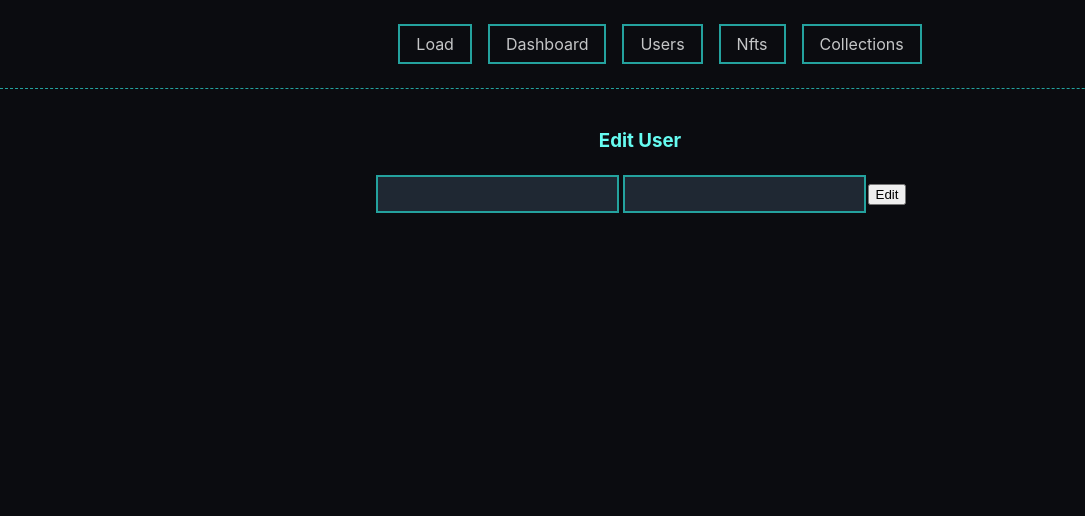
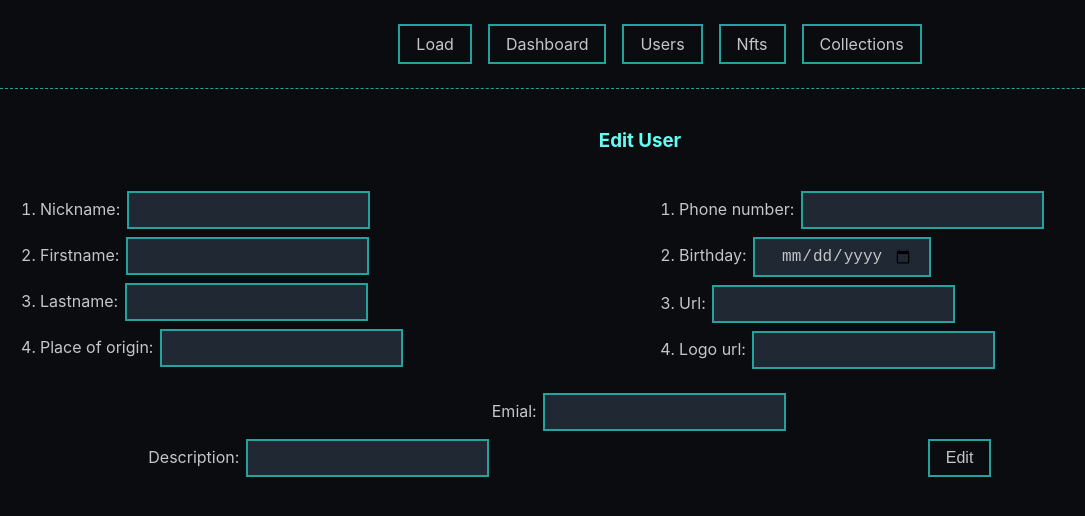
Before and after one commit to Azalurg-Uni-Projects/Frontend-React-Project, a React (Create React App) app in the folder Projekt/frontend/: page /users/edit/1 in a window 1280 px wide. Shown: the top 516 px of the page, without its empty margins (0-1085 px from the left). Built offline with nearby package versions, Linux system fonts and the light colour scheme; what redux-api-middleware would draw is missing.

Commit message:
Create NFT

```diff
--- a/Projekt/frontend/src/ui/nfts/NftCreate.js
+++ b/Projekt/frontend/src/ui/nfts/NftCreate.js
@@ -1,12 +1,15 @@
-import { Field, Form, Formik } from 'formik';
+import { Field, Form, Formik, ErrorMessage } from 'formik';
 import { connect } from 'react-redux';
 import { createNft } from '../../ducks/nfts/operations';
+import { withRouter } from "react-router";
+import { nftSchema } from './NftSchema';
 
 // Dodać historię i walidację danych
-const NftCreate = ({ createNft }, props) => {
+const NftCreate = ({ createNft, history }, props) => {
 
     const handleSubmit = (values) => {
         createNft(values);
+        history.push('/nft')
     }
 
     return (
@@ -20,18 +23,50 @@ const NftCreate = ({ createNft }, props) => {
                     image_url: "",
                     url: "",
                     description: ""
-
                 }}
                 onSubmit={(values) => handleSubmit(values)}
-                enableReinitialize={true}>
-                    <Form>
-                        <Field name="name" />
-                        <Field name="nftname" />
-                        <button type="submit">
-                            Create
-                        </button>
-                    </Form>
-                </Formik>
+                enableReinitialize={true}
+                validationSchema={nftSchema}>
+                <Form className="Input">
+                    <ol className="Left">
+                        <li>
+                            <label htmlFor="title">Nickname: </label>
+                            <Field name="title" type="text" id="title"/>
+                            <ErrorMessage name="title" component="p" className='Delete'/>
+                        </li>
+                        <li>
+                            <label htmlFor="price">Nickname: </label>
+                            <Field name="price" type="text" id="price"/>
+                            <ErrorMessage name="price" component="p" className='Delete'/>
+                        </li>
+                        <li>
+                            <label htmlFor="currency">Nickname: </label>
+                            <Field name="currency" type="text" id="currency"/>
+                            <ErrorMessage name="currency" component="p" className='Delete'/>
+                        </li>
+                    </ol>
+                    <ol className="Right">
+                        <li>
+                            <label htmlFor="image_url">Nickname: </label>
+                            <Field name="image_url" type="text" id="image_url"/>
+                            <ErrorMessage name="image_url" component="p" className='Delete'/>
+                        </li>
+                        <li>
+                            <label htmlFor="url">Nickname: </label>
+                            <Field name="url" type="text" id="url"/>
+                            <ErrorMessage name="url" component="p" className='Delete'/>
+                        </li>
+                        <li>
+                            <label htmlFor="description">Nickname: </label>
+                            <Field name="description" type="text" id="description"/>
+                            <ErrorMessage name="description" component="p" className='Delete'/>
+                        </li>
+                    </ol>
+                    <div className="Submit">
+                        <button type="submit" className="Btn">Create</button>
+                    </div>
+                </Form>
+            </Formik>
         </div>
     )
 }
@@ -45,4 +80,4 @@ const mapDispatchToProps = ({
 });
 
 
-export default connect(mapStateToProps, mapDispatchToProps)(NftCreate);
+export default withRouter(connect(mapStateToProps, mapDispatchToProps)(NftCreate));
--- /dev/null
+++ b/Projekt/frontend/src/ui/nfts/NftSchema.js
@@ -0,0 +1,10 @@
+import * as Yup from 'yup';
+
+export const nftSchema = Yup.object().shape({
+    title: Yup.string().required(),
+    price: Yup.number().required().positive(),
+    currency: Yup.string().required(),
+    url: Yup.string().url(),
+    image_url: Yup.string().url().required(),
+    description: Yup.string()
+})
--- a/Projekt/frontend/src/ui/users/UserCreate.js
+++ b/Projekt/frontend/src/ui/users/UserCreate.js
@@ -8,7 +8,6 @@ import { userSchema } from './UserSchema';
 const UserCreate = ({ createUser, history }, props) => {
 
     const handleSubmit = (values) => {
-        console.log(values);
         createUser(values);
         history.push('/users')
     }
@@ -79,9 +78,9 @@ const UserCreate = ({ createUser, history }, props) => {
                         </li>
                     </ol>
                     <div className="Email">
-                        <label htmlFor="emial">Emial: </label>
-                        <Field name="emial" type="text" id="emial"/>
-                        <ErrorMessage name="emial" component="p" className='Delete'/>
+                        <label htmlFor="email">Email: </label>
+                        <Field name="email" type="text" id="email"/>
+                        <ErrorMessage name="email" component="p" className='Delete'/>
                     </div>
                     <div className="Description">
                         <label htmlFor="description">Description: </label>
--- a/Projekt/frontend/src/ui/users/UserEdit.js
+++ b/Projekt/frontend/src/ui/users/UserEdit.js
@@ -1,47 +1,98 @@
-import { Field, Form, Formik } from 'formik';
+import { Field, Form, Formik, ErrorMessage } from 'formik';
 import { connect } from 'react-redux';
 import { editUser } from '../../ducks/users/operations';
+import { withRouter } from "react-router";
+import { userSchema } from './UserSchema';
+import { getUsers } from '../../ducks/users/selectors';
 
-// Dodać historię i walidację danych
-const UserEdit = ({ editUser }, props) => {
+
+const UserEdit = ({ users, editUser, history }, props) => {
+    let id = window.location.pathname.slice(12)
+    const user = users.find(user => user._id === id)
 
     const handleSubmit = (values) => {
+        console.log(values);
         editUser(values);
+        history.push('/users')
     }
 
     return (
         <div>
             <h3>Edit User</h3>
             <Formik
-                initialValues={{
-                    nickname: '',
-                    firstname: '',
-                    lastname: "",
-                    place_of_origin: "",
-                    emial: "",
-                    phone_number: "",
-                    birthday: "",
-                    url: "",
-                    logo_url: "",
-                    description: ""
+                initialValues={user}
+                onSubmit={(values) => handleSubmit(values)}
+                enableReinitialize={true}
+                validationSchema={userSchema}>
 
-                }}
-                onSubmit={(values) => handleSubmit(values)}
-                enableReinitialize={true}>
-                    <Form>
-                        <Field name="name" />
-                        <Field name="username" />
-                        <button type="submit">
-                            Edit
-                        </button>
-                    </Form>
-                </Formik>
+                <Form className="Input">
+                    <ol className="Left">
+                        <li>
+                            <label htmlFor="nickname">Nickname: </label>
+                            <Field name="nickname" type="text" id="nickname"/>
+                            <ErrorMessage name="nickname" component="p" className='Delete'/>
+                        </li>
+                        <li>
+                            <label htmlFor="firstname">Firstname: </label>
+                            <Field name="firstname" type="text" id="firstname"/>
+                            <ErrorMessage name="firstname" component="p" className='Delete'/>
+                        </li>
+                        <li>
+                            <label htmlFor="lastname">Lastname: </label>
+                            <Field name="lastname" type="text" id="lastname"/>
+                            <ErrorMessage name="lastname" component="p" className='Delete'/>
+                        </li>
+                        <li>
+                            <label htmlFor="place_of_origin">Place of origin: </label>
+                            <Field name="place_of_origin" type="text" id="place_of_origin"/>
+                            <ErrorMessage name="place_of_origin" component="p" className='Delete'/>
+                        </li>
+                    </ol>
+                    <ol className="Right">
+                        <li>
+                            <label htmlFor="phone_number">Phone number: </label>
+                            <Field name="phone_number" type="text" id="phone_number"/>
+                            <ErrorMessage name="phone_number" component="p" className='Delete'/>
+                        </li>
+                        <li>
+                            <label htmlFor="birthday">Birthday: </label>
+                            <Field name="birthday" type="date" id="birthday"/>
+                            <ErrorMessage name="birthday" component="p" className='Delete'/>
+                        </li>
+                        <li>
+                            <label htmlFor="url">Url: </label>
+                            <Field name="url" type="text" id="url"/>
+                            <ErrorMessage name="url" component="p" className='Delete'/>
+                        </li>
+                        <li>
+                            <label htmlFor="logo_url">Logo url: </label>
+                            <Field name="logo_url" type="text" id="logo_url"/>
+                            <ErrorMessage name="logo_url" component="p" className='Delete'/>
+                        </li>
+                    </ol>
+                    <div className="Email">
+                        <label htmlFor="email">Emial: </label>
+                        <Field name="email" type="text" id="email"/>
+                        <ErrorMessage name="email" component="p" className='Delete'/>
+                    </div>
+                    <div className="Description">
+                        <label htmlFor="description">Description: </label>
+                        <Field name="description" type="text" id="description"/>
+                        <ErrorMessage name="description" component="p" className='Delete'/>
+                    </div>
+                    <div className="Submit">
+                        <button type="submit" className="Btn">Edit</button>
+                    </div>
+                </Form>
+            </Formik>
         </div>
     )
 }
 
 const mapStateToProps = (state) => {
-    return {};
+    return {
+        users: getUsers(state)
+    };
 }
 
 const mapDispatchToProps = ({
@@ -49,4 +100,4 @@ const mapDispatchToProps = ({
 });
 
 
-export default connect(mapStateToProps, mapDispatchToProps)(UserEdit);
+export default withRouter(connect(mapStateToProps, mapDispatchToProps)(UserEdit));
--- a/Projekt/frontend/src/ui/users/UserSchema.js
+++ b/Projekt/frontend/src/ui/users/UserSchema.js
@@ -6,7 +6,7 @@ export const userSchema = Yup.object().shape({
     firstname: Yup.string(),
     lastname: Yup.string(),
     place_of_origin: Yup.string(),
-    emial: Yup.string().email().required(),
+    email: Yup.string().email().required(),
     phone_number: Yup.string(),
     birthday: Yup.date().max(today).required(),
     url: Yup.string().url(),
```
Also changed, not shown: Projekt/frontend/src/ui/collections/CollectionSchema.js (added, +7 -0 lines).
